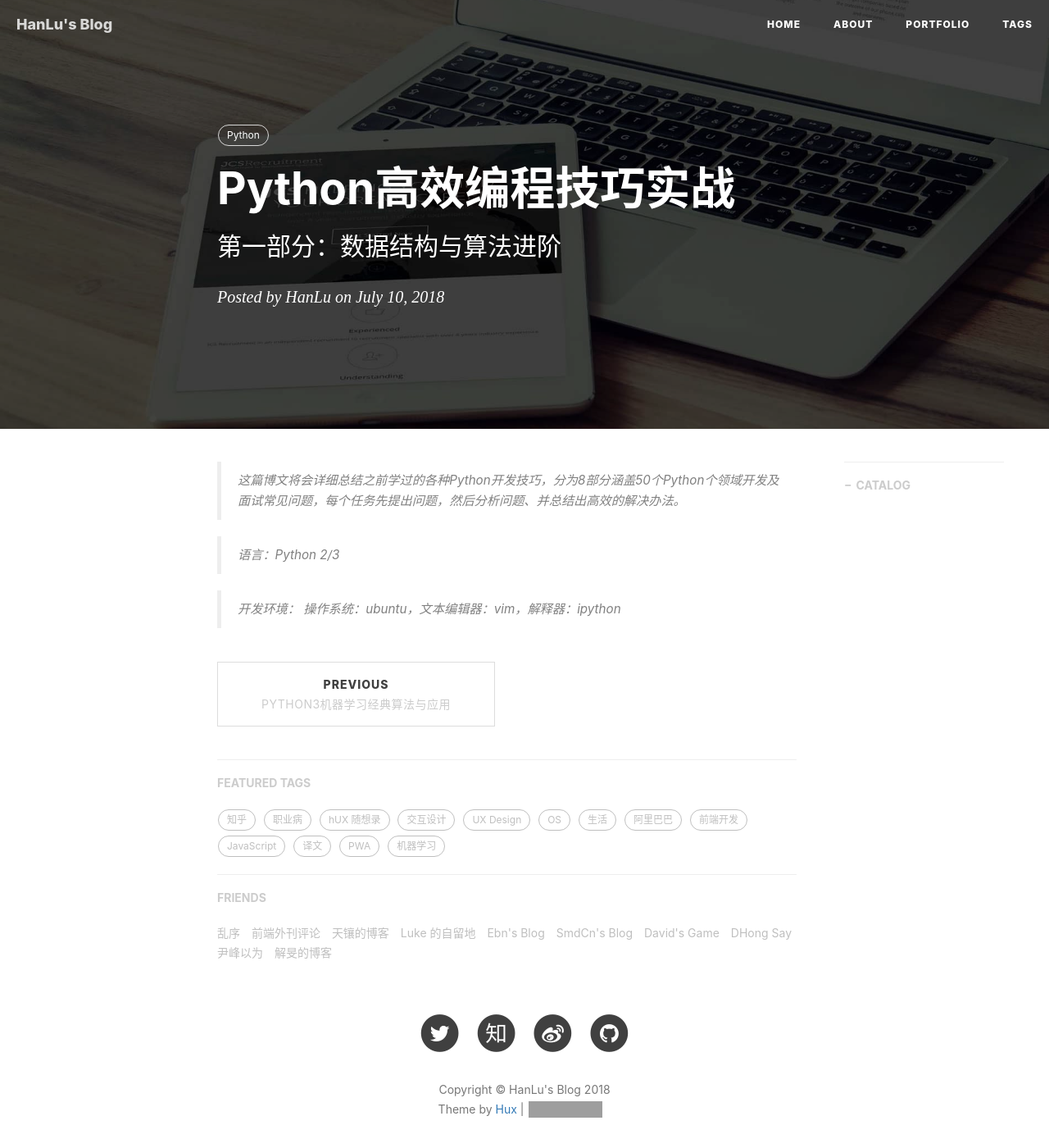
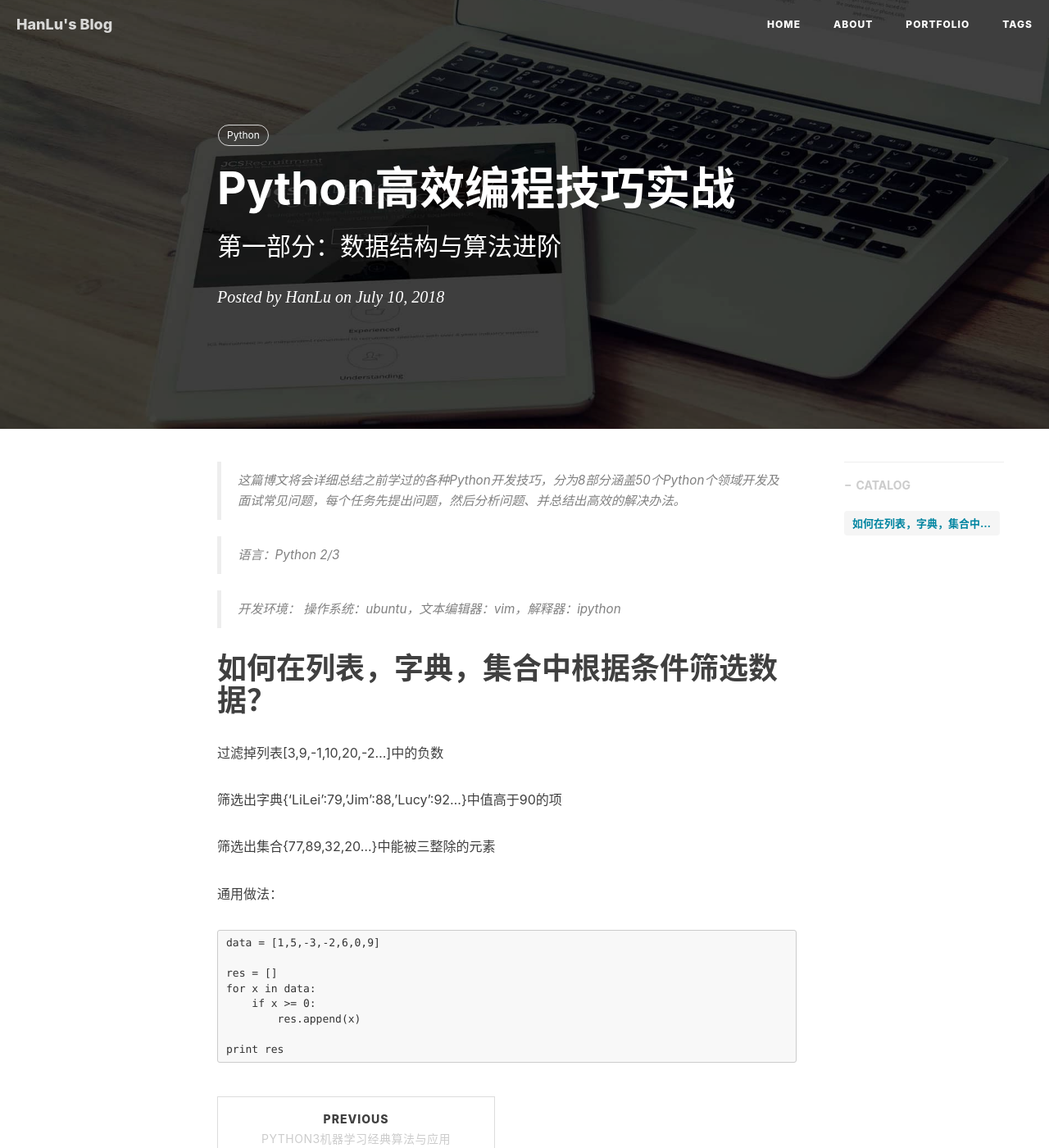
Before and after one commit to TakahashiKansuke/TakahashiKansuke.github.io, a Jekyll site: the page built from _posts/2018-07-10-python.markdown, in a window 1280 px wide and 1400 px high. Shown: the whole window at 82% size. Built offline with Jekyll 4.4.1, drawn with Linux system fonts in a browser that asks for light colours; nearby versions of some CDN libraries; comment, search, counter and statistics services are not loaded; grey boxes are pictures that could not be loaded.

Commit message:
Update 2018-07-10-python.markdown

````diff
--- a/_posts/2018-07-10-python.markdown
+++ b/_posts/2018-07-10-python.markdown
@@ -17,3 +17,24 @@ tags:
 
 > 开发环境：
 > 操作系统：ubuntu，文本编辑器：vim，解释器：ipython
+
+# 如何在列表，字典，集合中根据条件筛选数据？
+
+过滤掉列表[3,9,-1,10,20,-2...]中的负数
+
+筛选出字典{'LiLei':79,'Jim':88,'Lucy':92...}中值高于90的项
+
+筛选出集合{77,89,32,20...}中能被三整除的元素
+
+通用做法：
+
+```
+data = [1,5,-3,-2,6,0,9]
+
+res = []
+for x in data:
+    if x >= 0:
+        res.append(x)
+
+print res
+```
````
